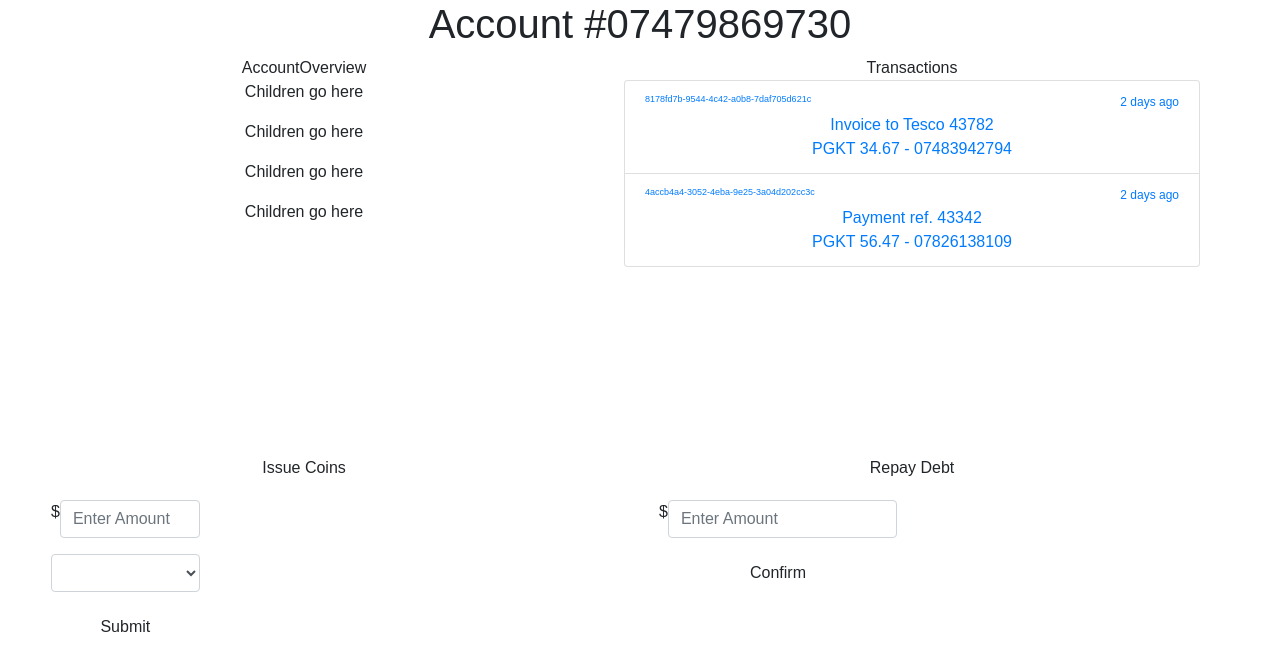
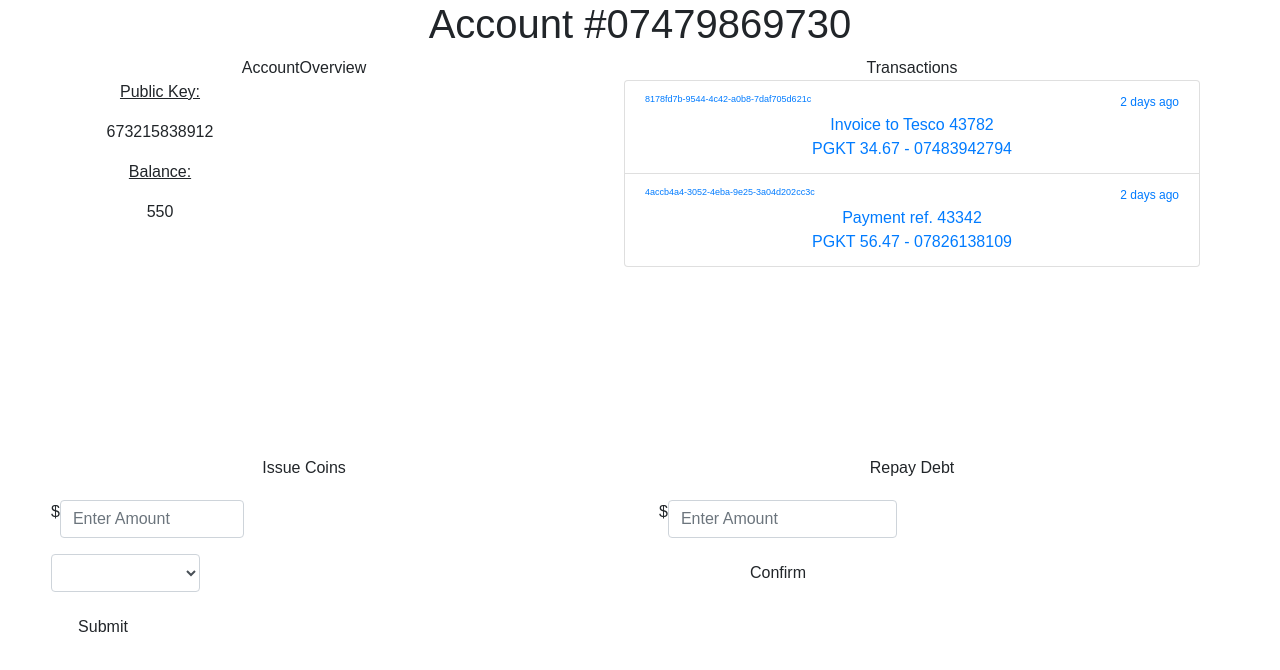
Before and after one commit to otajor/pgkt, a React (Create React App) app: page / in a window 1280 px wide. Shown: the top 670 px of the page. Built offline with nearby package versions, Linux system fonts and the light colour scheme.

Commit message:
acount overview changes

```diff
--- a/src/components/AccountOverview.js
+++ b/src/components/AccountOverview.js
@@ -1,5 +1,6 @@
 import React, { Component } from 'react';
 import AccountPanel from './AccountPanel';
+import { Col } from 'react-bootstrap';
 
 class AccountOverview extends Component {
   render() {
@@ -9,10 +10,18 @@ class AccountOverview extends Component {
         style={this.props.containerStyle}
       >
         <div>
-          <p>Children go here</p>
-          <p>Children go here</p>
-          <p>Children go here</p>
-          <p>Children go here</p>
+          <Col xs={6} md={6}>
+            <p><span style={styles.textTitle}>Public Key:</span></p>
+          </Col>
+          <Col xs={6} md={6}>
+            <p>{this.props.accounts[this.props.currentAccount].publicKey}</p>
+          </Col>
+          <Col xs={6} md={6}>
+            <p><span style={styles.textTitle}>Balance:</span></p>
+          </Col>
+          <Col xs={6} md={6}>
+            <p>{this.props.accounts[this.props.currentAccount].balance}</p>
+          </Col>
         </div>
       </AccountPanel>
     );
@@ -20,7 +29,10 @@ class AccountOverview extends Component {
 }
 
 const styles = {
-
+  textTitle: {
+    textDecorationLine: "underline",
+    textDecorationStyle: "solid",
+  }
 };
 
 export default AccountOverview;
--- a/src/components/IssueCoins.js
+++ b/src/components/IssueCoins.js
@@ -11,7 +11,7 @@ class IssueCoins extends Component {
       >
         <div style={styles.div}>
         <Form>
-          <Col xs={6} md={4}>
+          <Col xs={6} md={5}>
         		<FormGroup controlId="enterAmount" style={styles.enterAmount}>
         			<InputGroup.Addon>$</InputGroup.Addon>
             <FormControl type="number" placeholder="Enter Amount" />
@@ -26,7 +26,7 @@ class IssueCoins extends Component {
               </FormControl>
             </FormGroup>{' '}
           </Col>
-          <Col xsHidden md={4}>
+          <Col xsHidden md={3}>
       		    <Button type="submit">Submit</Button>
           </Col>
       	</Form>
```
